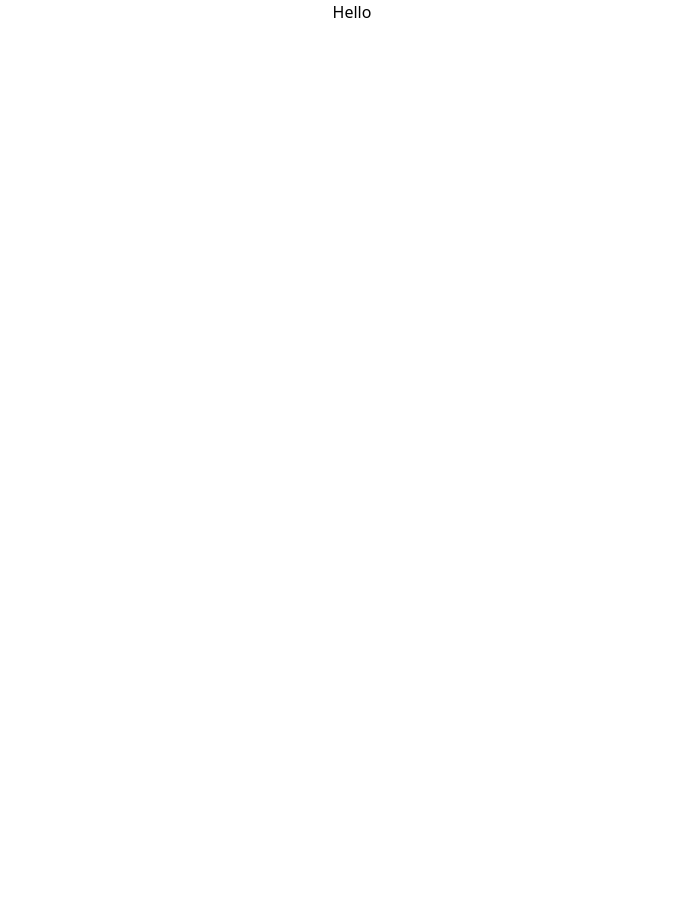
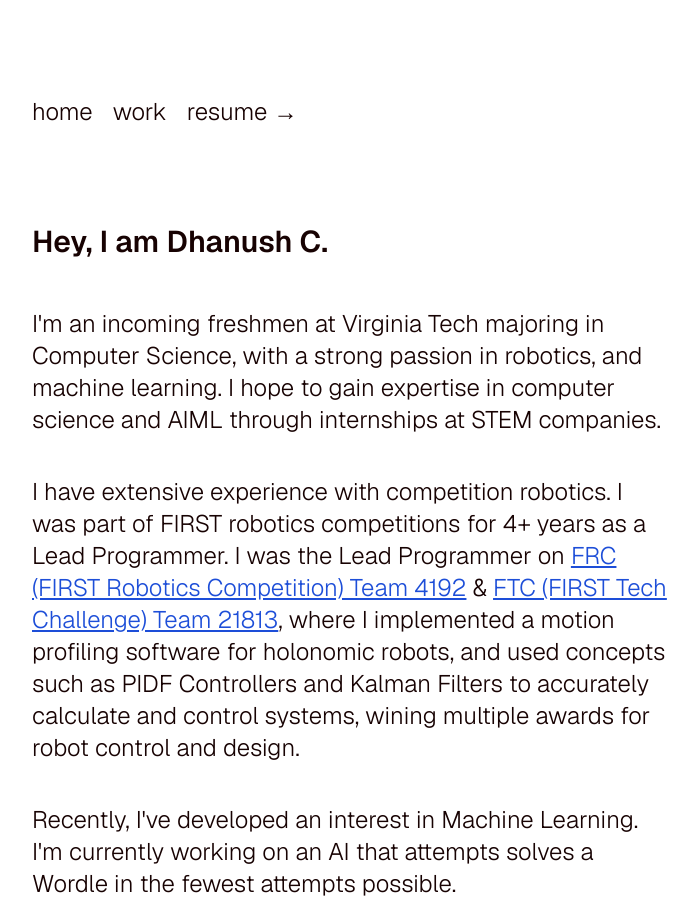
Before and after one commit to Ddundee/portfolio, a Next.js app: page / in a window 1280 px wide. Shown: the whole page, without its empty margins (288-984 px from the left). Before the commit the page ends 800 px from the top, so only its background shows below. Built offline with nearby package versions, Linux system fonts and the light colour scheme.

Commit message:
finished most of home page

```diff
--- a/app/components/quoteCard.js
+++ b/app/components/quoteCard.js
@@ -30,7 +30,7 @@ export default function QuoteCard({ }) {
       {curQuote !== undefined ? (
         <p className=" font-normal text-sm w-[464px] h-max">{quotes[curQuote]}</p>
       ) : (
-        <Skeleton />
+        <Skeleton height={12} />
       )}
       <div className="w-full h-4" />
       <div className="flex justify-end w-full h-full">
--- a/app/components/skeleton.js
+++ b/app/components/skeleton.js
@@ -1,8 +1,8 @@
-export default function Skeleton() {
+export default function Skeleton({height}) {
 
 
     return (
-        <div className={`animate-pulse bg-[#775858] bg-opacity-45 h-12 w-[464px] rounded-[2px]`} />
+        <div className={`animate-pulse bg-[#775858] bg-opacity-45 h-${height} w-[464px] rounded-[2px]`} />
 
     )
   }
--- a/app/page.js
+++ b/app/page.js
@@ -4,6 +4,7 @@ import { useEffect, useRef, useState } from "react";
 import toast, { Toaster } from "react-hot-toast";
 import QuoteCard from "./components/quoteCard";
 import { motion } from "framer-motion";
+import Link from "next/link";
 
 export default function Home() {
   const [pageLoaded, setPageLoaded] = useState(false);
@@ -35,7 +36,7 @@ export default function Home() {
   if (!pageLoaded) return <Loading percentage={loadingPercentage} />;
   else
     return (
-      <div className="w-full h-full flex justify-center align-middle">
+      <div className="w-full h-full flex justify-center align-middle font-geist_sans">
         <Toaster
           position="bottom-left"
           reverseOrder={false}
@@ -49,7 +50,23 @@ export default function Home() {
             },
           }}
         />
-        <div>Hello</div>
+        <div className="w-3/6 text-[#170202]">
+          <div className="">
+            <div className="flex my-24 text-2xl font-light gap-5">
+              <Link href={"/"}><p className="hover:text-opacity-55">home</p></Link>
+              <Link href={"/work"} className="">work</Link>
+
+              <a target="_blank" href="https://drive.google.com/file/d/1q4tTF27m2pFdxWP0s7qeozUpbjWhLuUg/view?usp=sharing" className="">resume &rarr;</a>
+            </div>
+            <h1 className="text-3xl font-semibold">Hey, I am Dhanush C.</h1>
+            <div className="w-full h-12" />
+            <div className="flex flex-col gap-10">
+              <p className="text-2xl font-light">I'm an incoming freshmen at Virginia Tech majoring in Computer Science, with a strong passion in robotics, and machine learning. I hope to gain expertise in computer science and AIML through internships at STEM companies.</p>
+              <p className="text-2xl font-light">I have extensive experience with competition robotics. I was part of FIRST robotics competitions for 4+ years as a Lead Programmer. I was the Lead Programmer on <a target="_blank" className="text-blue-700 underline hover:text-blue-700 duration-100" href="https://frc-events.firstinspires.org/team/4192">FRC (FIRST Robotics Competition) Team 4192</a> & <a target="_blank" className="text-blue-700 underline hover:text-blue-700 duration-100" href="https://ftc-events.firstinspires.org/team/21813">FTC (FIRST Tech Challenge) Team 21813</a>, where I implemented a motion profiling software for holonomic robots, and used concepts such as PIDF Controllers and Kalman Filters to accurately calculate and control systems, wining multiple awards for robot control and design.</p>
+              <p className="text-2xl font-light">Recently, I've developed an interest in Machine Learning. I'm currently working on an AI that attempts solves a Wordle in the fewest attempts possible.</p>
+            </div>
+          </div>
+        </div>
       </div>
     );
 }
--- /dev/null
+++ b/app/work/page.js
@@ -0,0 +1,7 @@
+"use client";
+
+export default function Home() {
+  return (
+    <div>Work... In Progress</div>
+  )
+}
```
Lines whose indentation alone changed are shown as unchanged.
